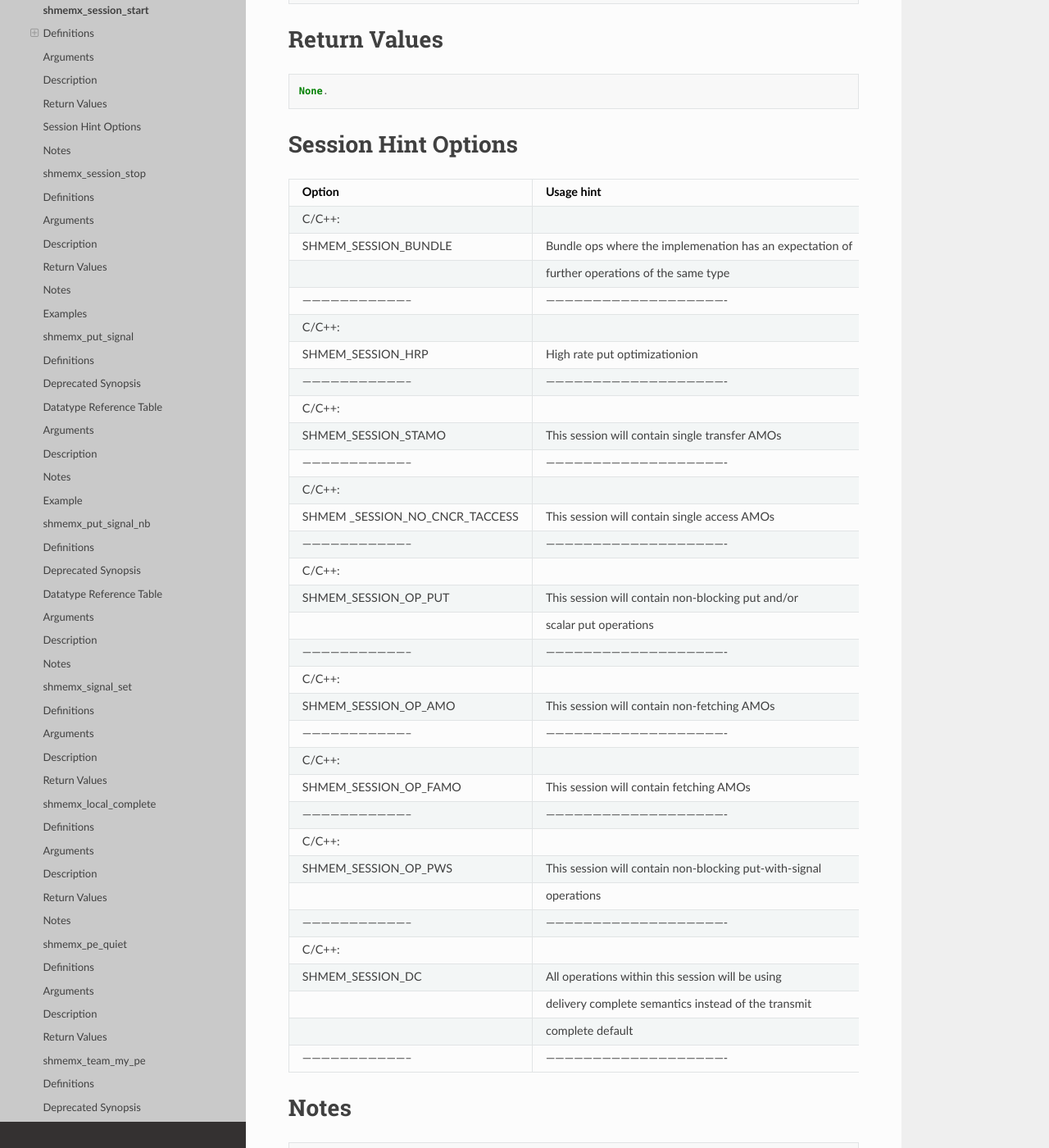
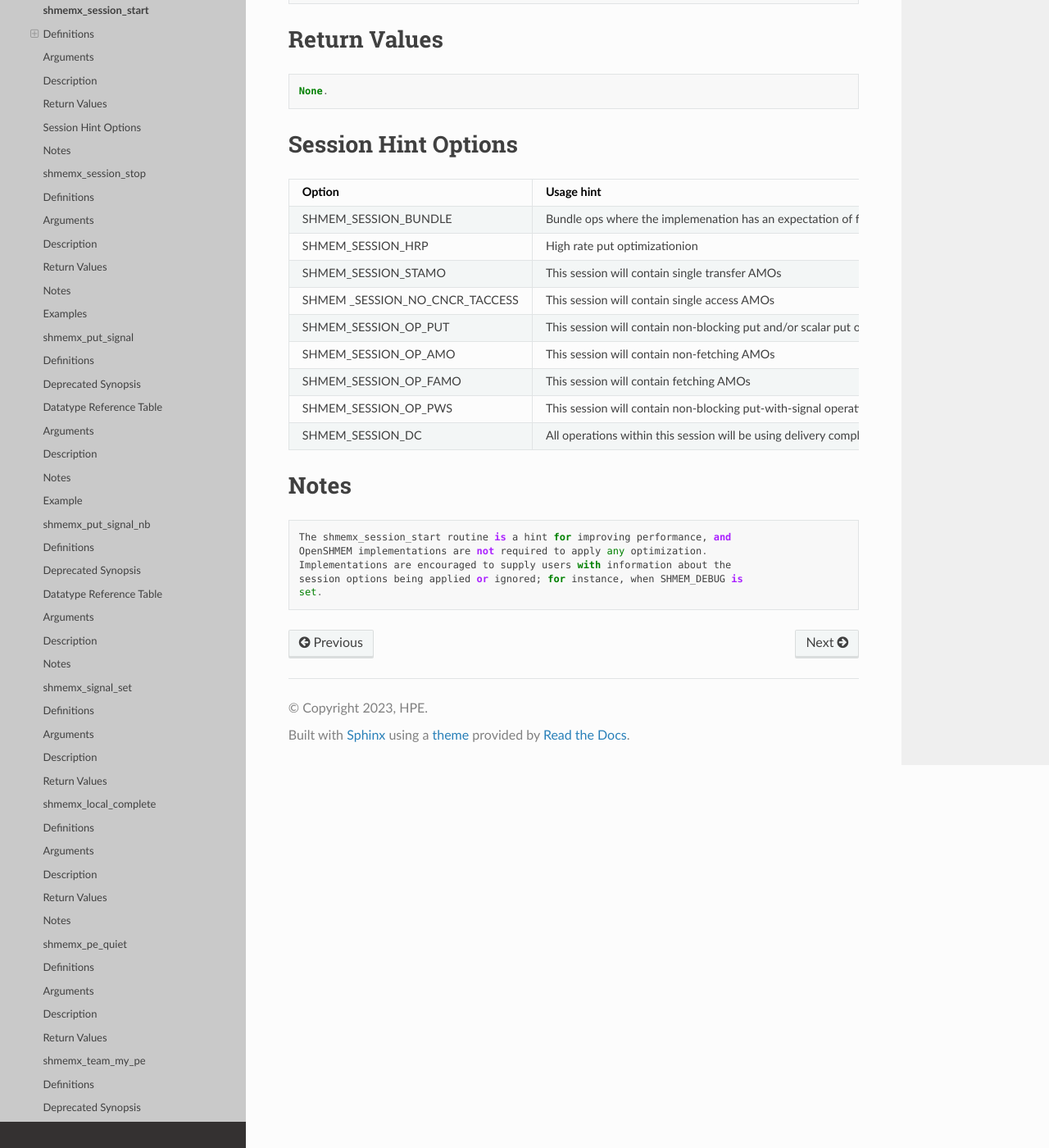
Before and after one commit to PE-Cray/cray-openshmemx, a Sphinx documentation site: the page built from doc/source/shmemx_session_start.rst, in a window 1280 px wide and 1400 px high, scrolled down 855 px. Shown: the whole window at 82% size. Built offline with Sphinx 7.4.7 and the Read the Docs theme 2.0.0, drawn with Linux system fonts in a browser that asks for light colours.

Commit message:
Format pages

```diff
--- a/doc/source/pubs.rst
+++ b/doc/source/pubs.rst
@@ -6,6 +6,10 @@ research publication improving the usability and performance of OpenSHMEM
 programming model. Some of the features which are discussed as part of these
 works are available as part of the Cray OpenSHMEMX software stack. The
 following are the list of those publications in reverse chronological order.
+
+*  *A Modern Fortran Interface in OpenSHMEM: Need for Interoperability with
+   Parallel Fortran Using Coarrays*. N. Namashivayam, B. Long, D. Eachempati,
+   B. Cernohous, and M. Pagel. ACM Transactions on Parallel Computing, 2020.
 
 *  *Introducing Cray OpenSHMEMX-A Modular Multi-communication Layer OpenSHMEM
    Implementation*. N. Namashivayam, B. Cernohous, D. Pou, and M. Pagel.
--- a/doc/source/shmemx_session_start.rst
+++ b/doc/source/shmemx_session_start.rst
@@ -55,77 +55,36 @@ Session Hint Options
 +--------------------------+-------------------------------------------+
 | Option                   | Usage hint                                |
 +==========================+===========================================+
-| C/C++:                   |                                           |
-+--------------------------+-------------------------------------------+
 | SHMEM_SESSION_BUNDLE     | Bundle ops where the implemenation has an |
 |                          | expectation of                            |
-+--------------------------+-------------------------------------------+
 |                          | further operations of the same type       |
 +--------------------------+-------------------------------------------+
-| ———————————–             | ———————————————————-                      |
-+--------------------------+-------------------------------------------+
-| C/C++:                   |                                           |
-+--------------------------+-------------------------------------------+
 | SHMEM_SESSION_HRP        | High rate put optimizationion             |
-+--------------------------+-------------------------------------------+
-| ———————————–             | ———————————————————-                      |
-+--------------------------+-------------------------------------------+
-| C/C++:                   |                                           |
 +--------------------------+-------------------------------------------+
 | SHMEM_SESSION_STAMO      | This session will contain single transfer |
 |                          | AMOs                                      |
 +--------------------------+-------------------------------------------+
-| ———————————–             | ———————————————————-                      |
-+--------------------------+-------------------------------------------+
-| C/C++:                   |                                           |
-+--------------------------+-------------------------------------------+
 | SHMEM                    | This session will contain single access   |
 | _SESSION_NO_CNCR_TACCESS | AMOs                                      |
 +--------------------------+-------------------------------------------+
-| ———————————–             | ———————————————————-                      |
-+--------------------------+-------------------------------------------+
-| C/C++:                   |                                           |
-+--------------------------+-------------------------------------------+
 | SHMEM_SESSION_OP_PUT     | This session will contain non-blocking    |
 |                          | put and/or                                |
-+--------------------------+-------------------------------------------+
 |                          | scalar put operations                     |
-+--------------------------+-------------------------------------------+
-| ———————————–             | ———————————————————-                      |
-+--------------------------+-------------------------------------------+
-| C/C++:                   |                                           |
 +--------------------------+-------------------------------------------+
 | SHMEM_SESSION_OP_AMO     | This session will contain non-fetching    |
 |                          | AMOs                                      |
 +--------------------------+-------------------------------------------+
-| ———————————–             | ———————————————————-                      |
-+--------------------------+-------------------------------------------+
-| C/C++:                   |                                           |
-+--------------------------+-------------------------------------------+
 | SHMEM_SESSION_OP_FAMO    | This session will contain fetching AMOs   |
-+--------------------------+-------------------------------------------+
-| ———————————–             | ———————————————————-                      |
-+--------------------------+-------------------------------------------+
-| C/C++:                   |                                           |
 +--------------------------+-------------------------------------------+
 | SHMEM_SESSION_OP_PWS     | This session will contain non-blocking    |
 |                          | put-with-signal                           |
-+--------------------------+-------------------------------------------+
 |                          | operations                                |
-+--------------------------+-------------------------------------------+
-| ———————————–             | ———————————————————-                      |
-+--------------------------+-------------------------------------------+
-| C/C++:                   |                                           |
 +--------------------------+-------------------------------------------+
 | SHMEM_SESSION_DC         | All operations within this session will   |
 |                          | be using                                  |
-+--------------------------+-------------------------------------------+
 |                          | delivery complete semantics instead of    |
 |                          | the transmit                              |
-+--------------------------+-------------------------------------------+
 |                          | complete default                          |
-+--------------------------+-------------------------------------------+
-| ———————————–             | ———————————————————-                      |
 +--------------------------+-------------------------------------------+
 
 Notes
```
Also changed, not shown: doc/source/api_list.rst (+37 -37 lines), doc/source/intro_shmem.rst (+30 -72 lines).
